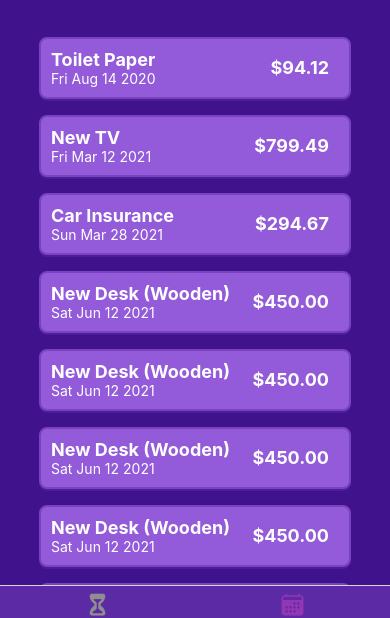
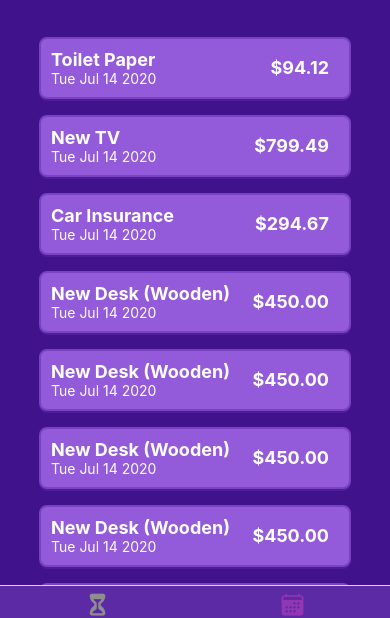
Before and after one commit to alegarn/input_http_auth_rn, a React Native app: screen /AllExpenses in a window 390 px wide. Shown: the part 210-828 px from the top of the page. Built offline with nearby package versions, Linux system fonts and the light colour scheme.

Commit message:
modify app context state when add expense

```diff
--- a/App.js
+++ b/App.js
@@ -9,6 +9,7 @@ import { createBottomTabNavigator } from '@react-navigation/bottom-tabs';
 import AllExpenses from './screens/AllExpenses';
 import ManageExpense from './screens/ManageExpense';
 import RecentExpenses from './screens/RecentExpenses';
+
 import ExpensesContextProvider from './store/expenses-context';
 
 
@@ -24,7 +25,7 @@ function ExpensesOverview() {
           headerTintColor: "white",
           tabBarStyle: { backgroundColor: GlobalStyle.primaryColor100 },
           tabBarActiveTintColor: GlobalStyle.secondaryColor,
-          headerRight: ({tintColor}) => (<IconButton icon="add" color={tintColor} size={24} onPress={() => { navigation.navigate('ManageExpense' ) }} />)
+          headerRight: ({tintColor}) => (<IconButton icon="add" color={tintColor} size={24} onPress={() => { navigation.navigate('ManageExpense') }} />)
           })}>
         <BottomTabs.Screen
           name="RecentExpenses"
@@ -71,7 +72,6 @@ export default function App() {
           </Stack.Navigator>
         </NavigationContainer>
       </ExpensesContextProvider>
-
     </>
   );
 }
--- a/screens/ManageExpense.js
+++ b/screens/ManageExpense.js
@@ -9,12 +9,12 @@ import ExpenseForm from '../components/ManageExpense/ExpenseForm';
 export default function ManageExpense({ route, navigation }) {
 
   const expensesContext = useContext(ExpensesContext);
+
   const editedExpenseId = route.params?.expenseId;
   const isEditing = !!editedExpenseId;
 
-  const selectedExpense = expensesContext.expenses.find((expense) => {
-    return expense.id === editedExpenseId;
-  })
+  const selectedExpense = expensesContext.expenses?.find((expense) => (expense.id === editedExpenseId));
+
 
   useLayoutEffect(() => {
     navigation.setOptions({
@@ -28,25 +28,24 @@ export default function ManageExpense({ route, navigation }) {
     navigation.goBack();
   }
   const confirmHandler = (expenseData) => {
+    console.log('Confirm handler', expenseData);
     if (isEditing) {
-      expensesContext.updateExpense( editedExpenseId, expenseData);
+      expensesContext.updateExpense(editedExpenseId, expenseData);
       navigation.goBack();
     } else {
       expensesContext.addExpense(expenseData);
     }
+    navigation.goBack();
   }
   const handleDelete = () => {
     expensesContext.deleteExpense(editedExpenseId);
     navigation.goBack();
-    // Dummy delete functionality
-    console.log('Delete button clicked');
+
   };
 
   const handleEdit = () => {
     expensesContext.updateExpense(editedExpenseId);
     navigation.navigate("ManageExpense", { expenseId: editedExpenseId });
-    // Dummy edit functionality
-    console.log('Edit button clicked');
   };
 
   return (
--- a/screens/RecentExpenses.js
+++ b/screens/RecentExpenses.js
@@ -7,7 +7,8 @@ import { getDateMinusDays } from '../util/date';
 
 export default function RecentExpenses() {
   const expensesContext = useContext(ExpensesContext);
-  const recentExpenses = expensesContext?.expenses?.filter((expense) => {
+  console.log('recentExpenses', expensesContext);
+  const recentExpenses = expensesContext.expenses?.filter((expense) => {
     const today = new Date();
     const date7DaysAgo = getDateMinusDays(today, 7);
     return (expense.date >= date7DaysAgo) && (expense.date <= today);
--- a/store/expenses-context.js
+++ b/store/expenses-context.js
@@ -5,49 +5,49 @@ const DUMMY_EXPENSES = [
     id: 'e1',
     title: 'Toilet Paper',
     amount: 94.12,
-    date: new Date(2020, 7, 14),
+    date: new Date("2020-07-14"),
   },
   {
     id: 'e2',
     title: 'New TV',
     amount: 799.49,
-    date: new Date(2021, 2, 12),
+    date: new Date("2020-07-14"),
   },
   {
     id: 'e3',
     title: 'Car Insurance',
     amount: 294.67,
-    date: new Date(2021, 2, 28),
+    date: new Date("2020-07-14"),
   },
   {
     id: 'e4',
     title: 'New Desk (Wooden)',
     amount: 450,
-    date: new Date(2021, 5, 12),
+    date: new Date("2020-07-14"),
   },
   {
     id: 'e5',
     title: 'New Desk (Wooden)',
     amount: 450,
-    date: new Date(2021, 5, 12),
+    date: new Date("2020-07-14"),
   },
   {
     id: 'e6',
     title: 'New Desk (Wooden)',
     amount: 450,
-    date: new Date(2021, 5, 12),
+    date: new Date("2020-07-14"),
   },
   {
     id: 'e7',
     title: 'New Desk (Wooden)',
     amount: 450,
-    date: new Date(2021, 5, 12),
+    date: new Date("2020-07-14"),
   },
   {
     id: 'e8',
     title: 'New Desk (Wooden)',
     amount: 450,
-    date: new Date(2021, 5, 12),
+    date: new Date("2020-07-14"),
   }
 ]
 
@@ -62,9 +62,8 @@ function expensesReducer(state, action) {
   switch (action.type) {
     case "ADD_EXPENSE":
       const id = new Date().toString + Math.random().toString();
-      return {
-        expenses: [{...action.payload, id: id}, ...state ],
-      };
+      return [{...action.payload, id: id}, ...state ];
+
     case "UPDATE_EXPENSE":
       const updatableExpenseIndex = state.findIndex((expense) => expense.id === action.payload.id);
       const updatableExpense = state[updatableExpenseIndex];
@@ -75,8 +74,9 @@ function expensesReducer(state, action) {
 
     case "DELETE_EXPENSE":
       return (state.filter((expense) => expense.id !== action.payload));
+
     default:
-      return state
+      return state;
   };
 };
 
```
